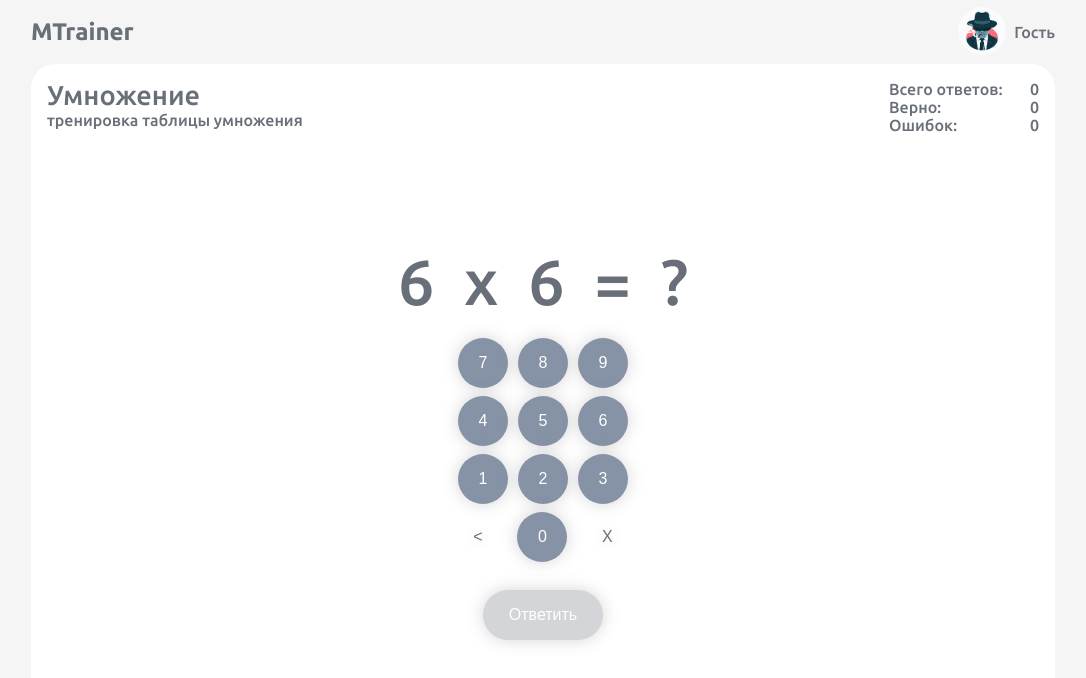
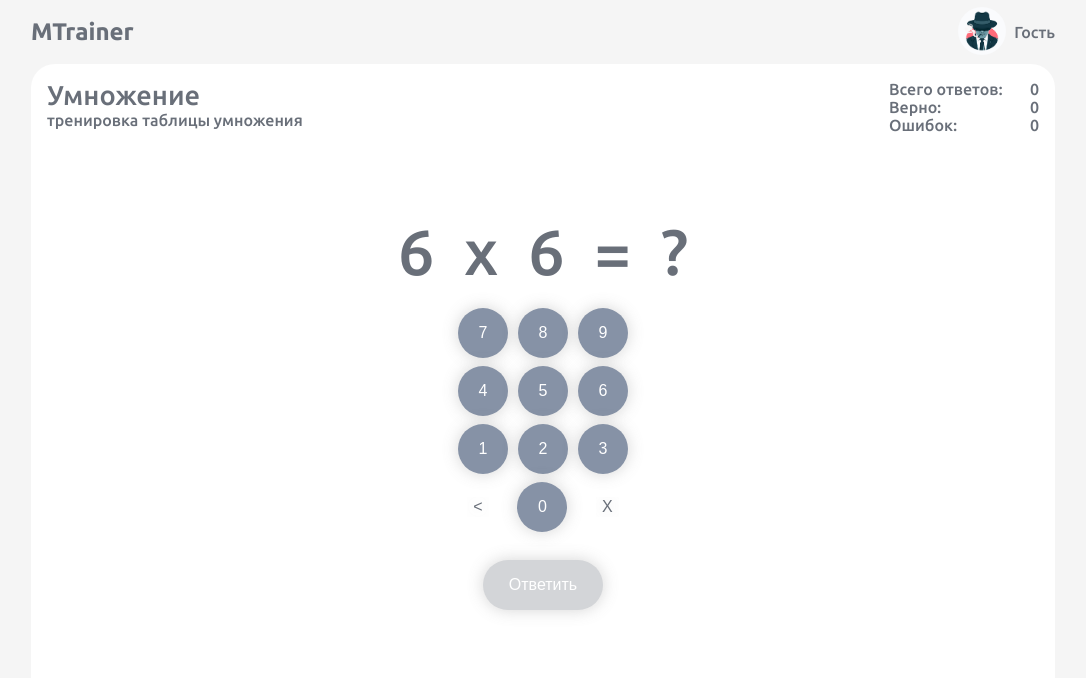
Before and after one commit to kho-mike/MTrainer, a Vue app: page / in a window 1280 px wide. Shown: the top 678 px of the page, without its empty margins (97-1183 px from the left). Built offline with nearby package versions, Linux system fonts and the light colour scheme.

Commit message:
01/04/2024 - 14:46

```diff
--- a/src/components/Msg.vue
+++ b/src/components/Msg.vue
@@ -25,7 +25,6 @@ defineProps({
     padding: 0.6rem 1rem;
     font-weight: 500;
     font-size: 1rem;
-    box-shadow: 0 0 1rem rgba(116, 116, 116, 0.3);
 }
 
 </style>
--- a/src/components/content/Exercise.vue
+++ b/src/components/content/Exercise.vue
@@ -284,7 +284,7 @@ generateTask();
 }
 
 .msg-box {
-    height: 30px;
+    height: 70px;
     display: flex;
     flex-direction: column;
 }
@@ -351,7 +351,7 @@ generateTask();
     flex-direction: column;
     justify-content: start;
     align-items: center;
-    padding-top: 10vh;
+    padding-top: 10px;
 }
 
 .exercise-content input,
```
